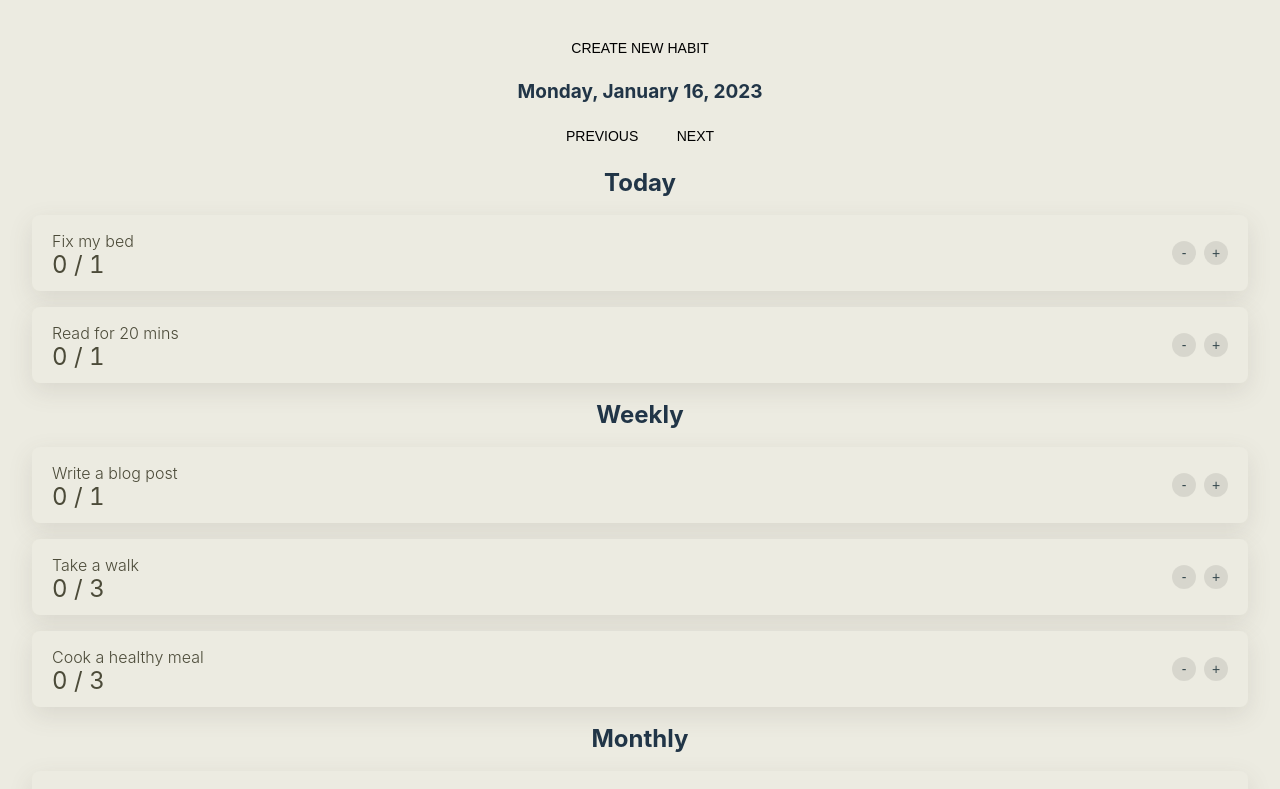
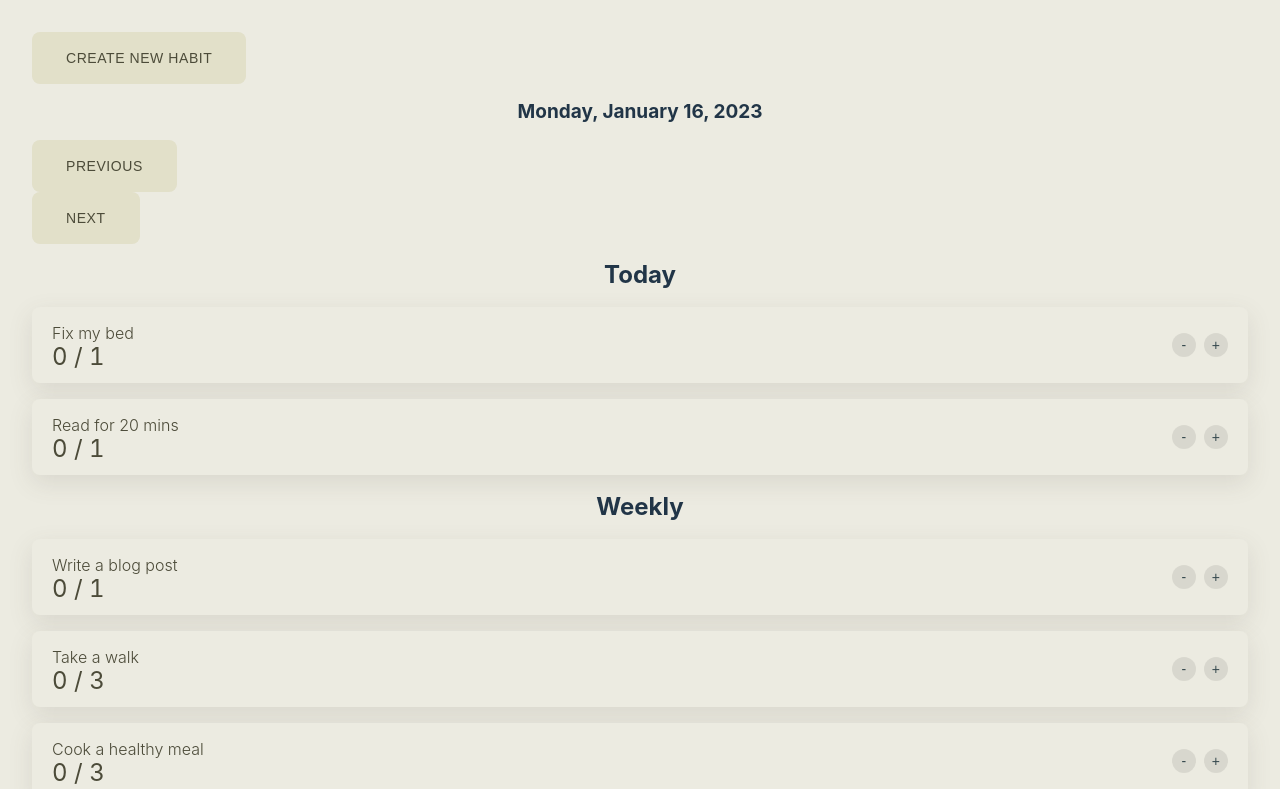
Before and after one commit to rxnaij/habit-tracker, a React (Vite) app: page / in a window 1280 px wide. Shown: the top 789 px of the page. Built offline with nearby package versions, Linux system fonts and the light colour scheme.

Commit message:
add button styles

```diff
--- a/src/App.css
+++ b/src/App.css
@@ -7,15 +7,24 @@
 
 button {
   border-radius: 8px;
-  border: none;
-  padding: 0.5rem 1.2rem;
-  font-size: 0.875rem;
-  font-weight: 500;
-  background-color: inherit;
+  border: 2px solid transparent;
+  padding: 1rem 2rem;
+
+  display: flex;
+  flex-direction: row;
+  justify-content: center;
+  align-items: center;
+  gap: 8px;
+
+  background-color: #E2E0C9;
+  color: #4C4B39;
   cursor: pointer;
 
+  font-size: 0.875rem;
+  font-weight: 400;
   text-transform: uppercase;
-  letter-spacing: 4%;
+  letter-spacing: 0.04em;
+
 }
 button:hover {
   border-color: #646cff;
--- a/src/colorTheme.tsx
+++ b/src/colorTheme.tsx
@@ -5,6 +5,7 @@ interface ColorTheme {
     textPrimary: string
     accent: string
     inputBackground: string
+    buttonBackground: string
 }
 
 export const lightColorTheme: ColorTheme = {
@@ -12,6 +13,7 @@ export const lightColorTheme: ColorTheme = {
     textPrimary: "#4C4B39",
     accent: "#36494E",
     inputBackground: "#E3E2D5",
+    buttonBackground: "#E2E0C9",
 }
 
 // WIP
--- a/src/components/HabitInfoModal.tsx
+++ b/src/components/HabitInfoModal.tsx
@@ -41,6 +41,7 @@ export const HabitInfoModal = ({ close, data, count }: HabitInfoModalProps) => {
                     </TitleWrapper>
                     {description && <DescriptionWrapper>{description}</DescriptionWrapper>}
                     <ProgressWrapper>{count} / {goal}</ProgressWrapper>
+                    <p>Current streak: 1 day</p>
                 </HabitContentWrapper>
                 <footer>
                     <button>Edit</button>
```
Also changed, not shown: src/components/common/Button.tsx (added).
